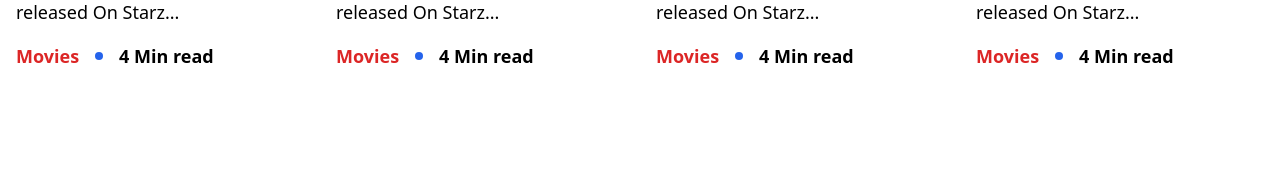
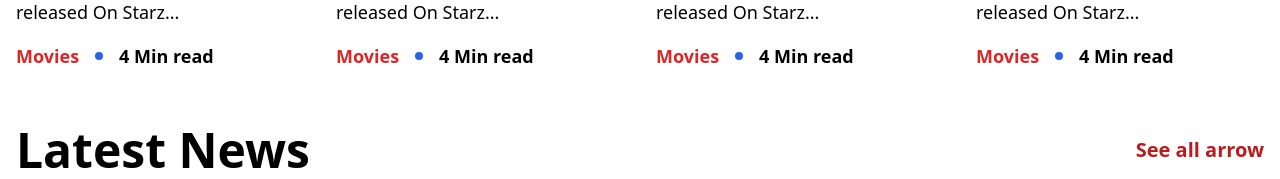
Before and after one commit to TharushaKula/Newsy, an Angular app: page / in a window 1280 px wide. Shown: the part 1692-1871 px from the top of the page. Before the commit the page ends 1762 px from the top, so only its background shows below. Built offline with nearby package versions, Linux system fonts and the light colour scheme.

Commit message:
Add must-read component to app component

```diff
--- a/src/app/app.component.html
+++ b/src/app/app.component.html
@@ -2,4 +2,6 @@
 <app-welcome></app-welcome>
 <app-main-article></app-main-article>
 <app-latest-news></app-latest-news>
+<app-must-read></app-must-read>
+<!-- <app-newsy-story></app-newsy-story> -->
 <!-- <app-footer></app-footer> -->
--- /dev/null
+++ b/src/app/components/must-read/must-read.component.html
@@ -0,0 +1,18 @@
+<section class="box pt-14">
+    <div class="flex items-center">
+        <p class="text-3xl lg:text-5xl font-bold">Latest News</p>
+        <p class="text-red-700 font-bold text-base lg:text-xl ml-auto">See all arrow</p>
+    </div>
+    <div class="mainDiv">
+        <div class="div1">
+
+
+        </div>
+        <div class="div2">
+
+        </div>
+        <div class="div3">
+
+        </div>
+    </div>
+</section>
--- /dev/null
+++ b/src/app/components/newsy-story/newsy-story.component.html
@@ -0,0 +1,7 @@
+<section class="box pt-14">
+    <div class="flex items-center">
+        <p class="text-3xl lg:text-5xl font-bold">Latest News</p>
+        <p class="text-red-700 font-bold text-base lg:text-xl ml-auto">See all arrow</p>
+    </div>
+
+</section>
```
Also changed, not shown: src/app/app.component.ts (+6 -2 lines), src/app/components/must-read/must-read.component.ts (added, +12 -0 lines), src/app/components/newsy-story/newsy-story.component.ts (added, +12 -0 lines), src/app/components/must-read/must-read.component.scss (added), src/app/components/newsy-story/newsy-story.component.scss (added), 2 other files (tests, documents, lock files or other folders).
